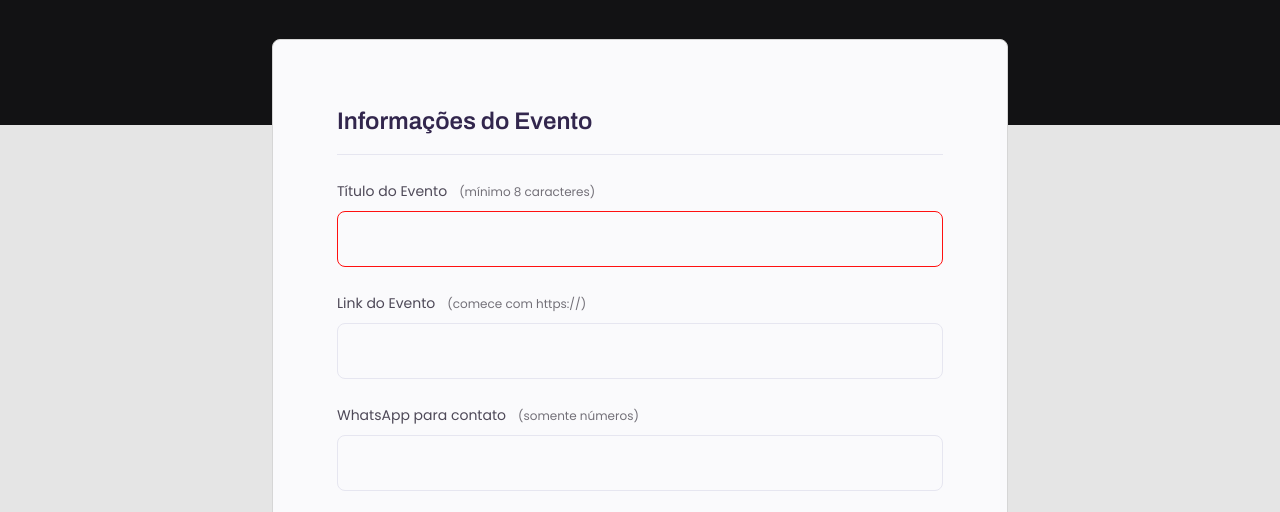
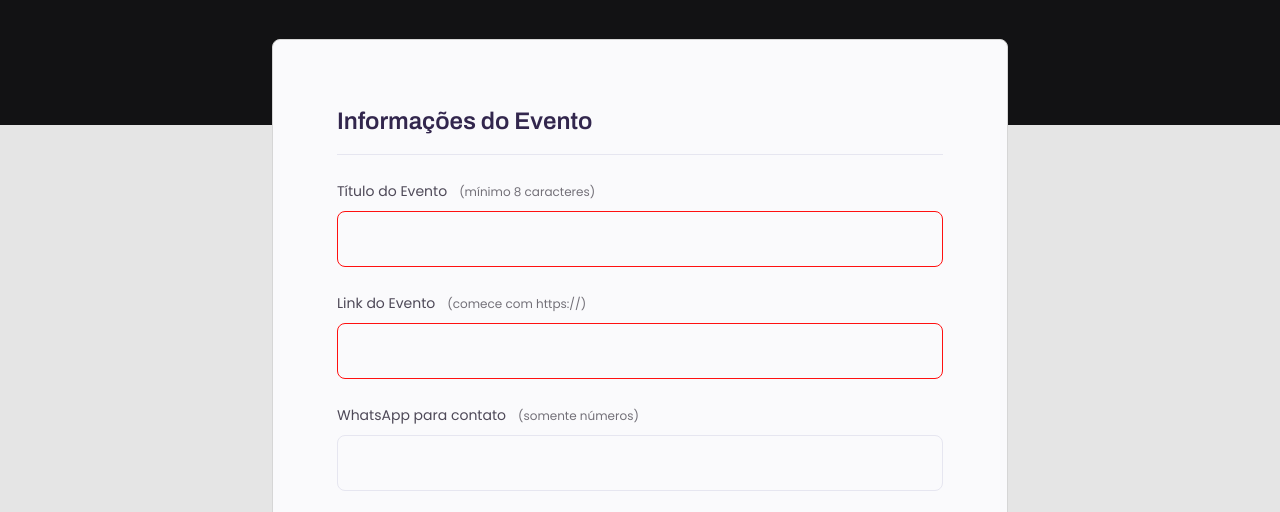
Before and after one commit to PiluVitu/Projeto03-Explorer, a plain HTML site: page index.html in a window 1280 px wide. Shown: the part 243-755 px from the top of the page. Drawn offline with Linux system fonts and the light colour scheme.

Commit message:
Updated link to page aplication

```diff
--- a/index.html
+++ b/index.html
@@ -31,7 +31,7 @@
           </div>
           <div class="inputWrapper">
             <label for="eventLink">Link do Evento<span>(comece com https://)</span></label>
-            <input type="url" id="eventLink">
+            <input required type="url" id="eventLink">
           </div>
           <div class="inputWrapper">
             <label for="eventWhatsApp">WhatsApp para contato<span>(somente números)</span></label>
```
Also changed, not shown: 1 other file.
